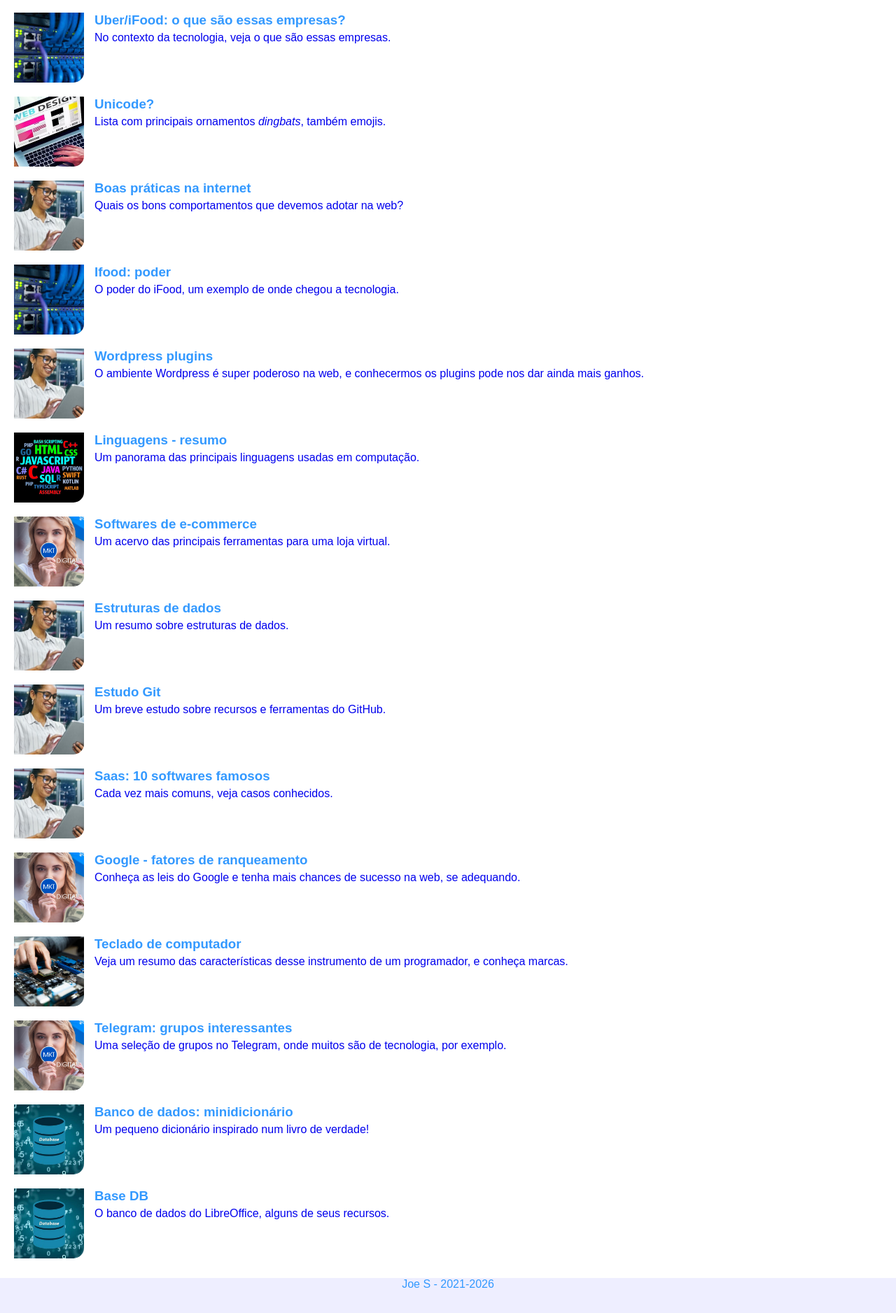
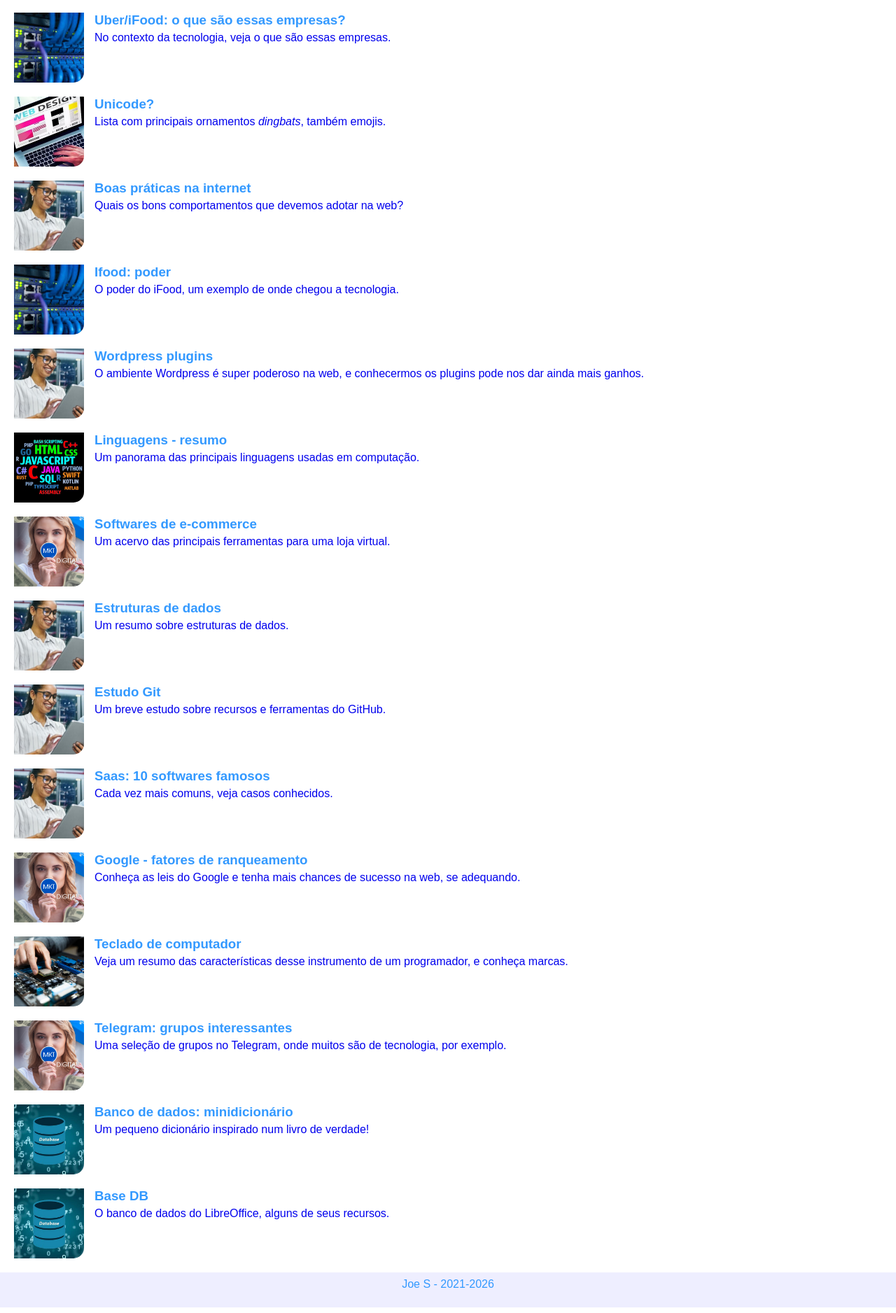
Before and after one commit to Joesynth/joesynth.github.io, a Jekyll site: the page built from index.html, in a window 1280 px wide. Shown: the part 2887-4763 px from the top of the page at 70% size. Built offline with Jekyll 4.4.1, drawn with Linux system fonts in a browser that asks for light colours.

Commit message:
Update style.css

```diff
--- a/css/style.css
+++ b/css/style.css
@@ -22,7 +22,7 @@
 	font-weight: bold;
 	}
 
-footer { text-align: center; margin-top: 0.5em; color: var(--cor-escura); background-color: var(--cor-clara); }
+footer { text-align: center; padding-top: 0.5em; color: var(--cor-escura); background-color: var(--cor-clara); }
 
 /* Navegação e Lógica do Hamburger */
 nav { background: var(--cor-clara); padding: 10px; position: relative; margin-bottom: 2em;}
```
